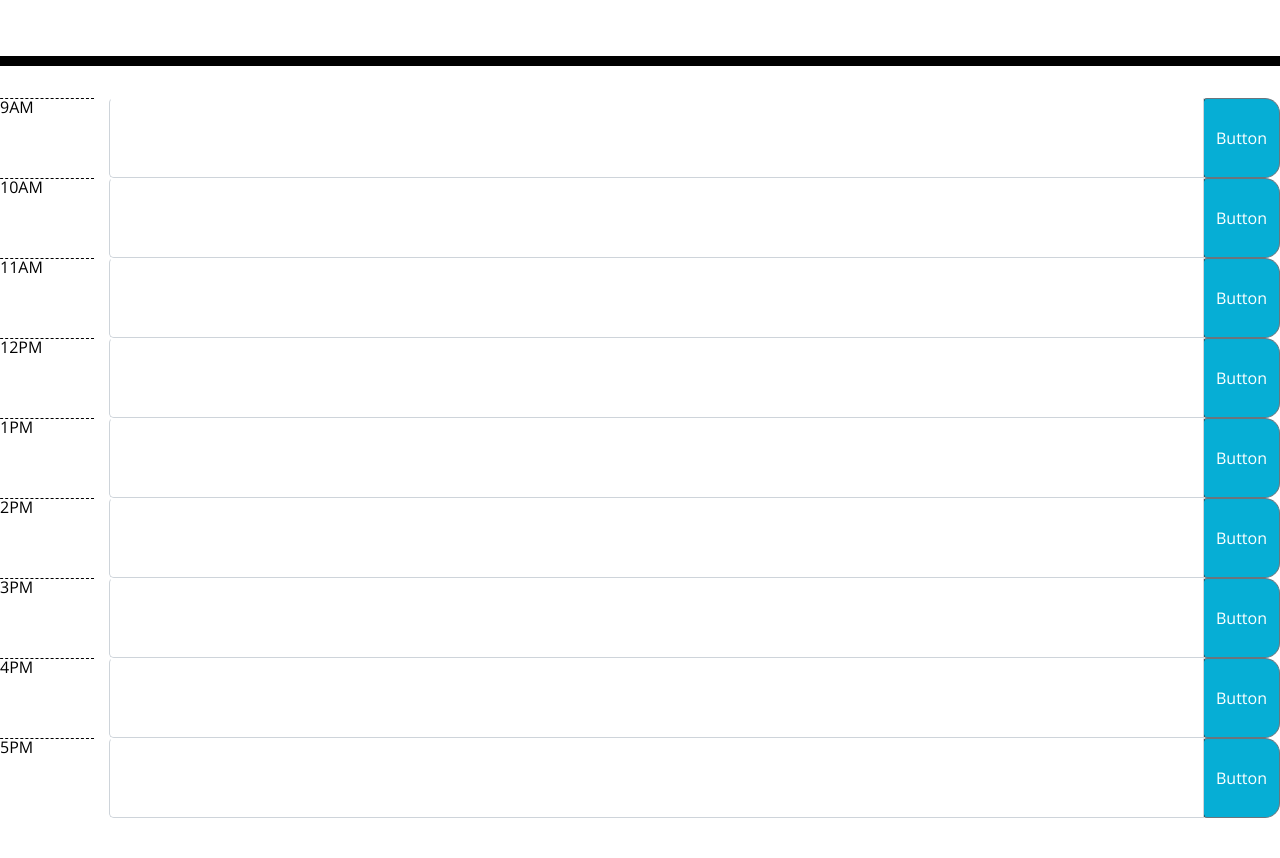
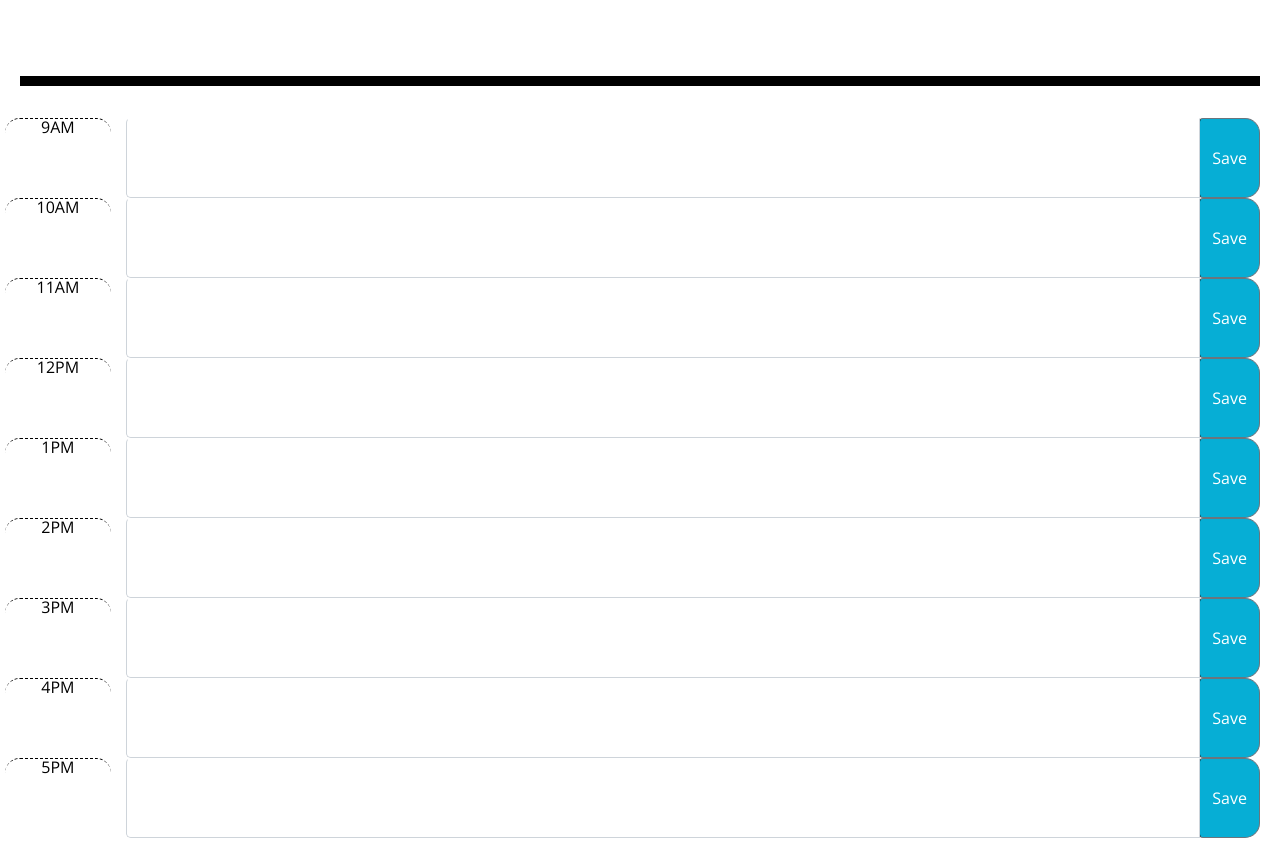
Before and after one commit to Nickcostanza/day-planner, a plain HTML site: page index.html in a window 1280 px wide. Shown: the part 238-1096 px from the top of the page. Before the commit the page ends 1056 px from the top, so only its background shows below. Drawn offline with nearby package versions, Linux system fonts and the light colour scheme.

Commit message:
one of the finally attempts to fix issues

```diff
--- a/index.html
+++ b/index.html
@@ -31,82 +31,83 @@
 
     <div class="container-md">
       <div class="row">
-       <div class="col-md-1 hour" id="hourNine"></div>
+       <div class="col-md-1 hour time-block" id="hourNine"></div>
         <div class="input-group input-group-lg col-md-11 textarea">
-          <input type="text" class="form-control description" id="row" aria-describedby="button-addon2">
+          <input type="text" class="form-control userPlans" id="row" aria-describedby="button-addon2">
           <div class="input-group-append"></div>
-            <button class="btn btn-outline-secondary saveBtn" type="button" id="button-addon2">Button</button>
+            <button class="btn btn-outline-secondary saveBtn" type="submit" id="button-addon2">Save</button>
           </div>
         </div>
       </div>
       <div class="row">
-        <div class="col-md-1 hour" id="hourTen"></div>
+        <div class="col-md-1 hour time-block" id="hourTen"></div>
          <div class="input-group input-group-lg col-md-11 textarea">
-           <input type="text" class="form-control" id="row" aria-describedby="button-addon2">
+           <input type="text" class="form-control userPlans" id="row" aria-describedby="button-addon2">
            <div class="input-group-append"></div>
-             <button class="btn btn-outline-secondary saveBtn" type="button" id="button-addon2">Button</button>
+             <button class="btn btn-outline-secondary saveBtn" type="submit" id="button-addon2">Save</button>
            </div>
          </div>
        </div> <div class="row">
-        <div class="col-md-1 hour" id="hourEleven"></div>
+        <div class="col-md-1 hour time-block" id="hourEleven"></div>
          <div class="input-group input-group-lg col-md-11 textarea">
-           <input type="text" class="form-control" id="row" aria-describedby="button-addon2">
+           <input type="text" class="form-control userPlans" id="row" aria-describedby="button-addon2">
            <div class="input-group-append"></div>
-             <button class="btn btn-outline-secondary saveBtn" type="button" id="button-addon2">Button</button>
+             <button class="btn btn-outline-secondary saveBtn" type="submit" id="button-addon2">Save</button>
+           </div>
+         </div>
+       </div>
+      </div>
+      <div class="row">
+        <div class="col-md-1 hour time-block" id="hourTwelve"></div>
+         <div class="input-group input-group-lg col-md-11 textarea">
+           <input type="text" class="form-control userPlans" id="row" aria-describedby="button-addon2">
+           <div class="input-group-append"></div>
+             <button class="btn btn-outline-secondary saveBtn" type="submit" id="button-addon2">Save</button>
            </div>
          </div>
        </div>
       </div> <div class="row">
-        <div class="col-md-1 hour" id="hourTwelve"></div>
+        <div class="col-md-1 hour time-block" id="hourOne"></div>
          <div class="input-group input-group-lg col-md-11 textarea">
-           <input type="text" class="form-control" id="row" aria-describedby="button-addon2">
+           <input type="text" class="form-control userPlans" id="row" aria-describedby="button-addon2">
            <div class="input-group-append"></div>
-             <button class="btn btn-outline-secondary saveBtn" type="button" id="button-addon2">Button</button>
+             <button class="btn btn-outline-secondary saveBtn" type="submit" id="button-addon2">Save</button>
            </div>
          </div>
        </div>
       </div> <div class="row">
-        <div class="col-md-1 hour" id="hourOne"></div>
+        <div class="col-md-1 hour time-block" id="hourTwo"></div>
          <div class="input-group input-group-lg col-md-11 textarea">
-           <input type="text" class="form-control" id="row" aria-describedby="button-addon2">
+           <input type="text" class="form-control userPlans" id="row" aria-describedby="button-addon2">
            <div class="input-group-append"></div>
-             <button class="btn btn-outline-secondary saveBtn" type="button" id="button-addon2">Button</button>
+             <button class="btn btn-outline-secondary saveBtn" type="submit" id="button-addon2">Save</button>
            </div>
          </div>
        </div>
       </div> <div class="row">
-        <div class="col-md-1 hour" id="hourTwo"></div>
+        <div class="col-md-1 hour time-block" id="hourThree"></div>
          <div class="input-group input-group-lg col-md-11 textarea">
-           <input type="text" class="form-control" id="row" aria-describedby="button-addon2">
+           <input type="text" class="form-control userPlans" id="row" aria-describedby="button-addon2">
            <div class="input-group-append"></div>
-             <button class="btn btn-outline-secondary saveBtn" type="button" id="button-addon2">Button</button>
+             <button class="btn btn-outline-secondary saveBtn" type="submit" id="button-addon2">Save</button>
            </div>
          </div>
        </div>
       </div> <div class="row">
-        <div class="col-md-1 hour" id="hourThree"></div>
+        <div class="col-md-1 hour time-block" id="hourFour"></div>
          <div class="input-group input-group-lg col-md-11 textarea">
-           <input type="text" class="form-control" id="row" aria-describedby="button-addon2">
+           <input type="text" class="form-control userPlans" id="row" aria-describedby="button-addon2">
            <div class="input-group-append"></div>
-             <button class="btn btn-outline-secondary saveBtn" type="button" id="button-addon2">Button</button>
+             <button class="btn btn-outline-secondary saveBtn" type="submit" id="button-addon2">Save</button>
            </div>
          </div>
        </div>
       </div> <div class="row">
-        <div class="col-md-1 hour" id="hourFour"></div>
+        <div class="col-md-1 hour time-block" id="hourFive"></div>
          <div class="input-group input-group-lg col-md-11 textarea">
-           <input type="text" class="form-control" id="row" aria-describedby="button-addon2">
+           <input type="text" class="form-control userPlans" id="row" aria-describedby="button-addon2">
            <div class="input-group-append"></div>
-             <button class="btn btn-outline-secondary saveBtn" type="button" id="button-addon2">Button</button>
-           </div>
-         </div>
-       </div>
-      </div> <div class="row">
-        <div class="col-md-1 hour" id="hourFive"></div>
-         <div class="input-group input-group-lg col-md-11 textarea">
-           <input type="text" class="form-control" id="row" aria-describedby="button-addon2">
-           <div class="input-group-append"></div>
-             <button class="btn btn-outline-secondary saveBtn" type="button" id="button-addon2">Button</button>
+             <button class="btn btn-outline-secondary saveBtn" type="button" id="button-addon2">Save</button>
            </div>
          </div>
        </div>
--- a/script.js
+++ b/script.js
@@ -6,7 +6,7 @@ $('#currentDay').text(current);
 console.log(current);
 
 
-//add time slot to planner(SO MUCH EXTRA CODE..I KNOW Lol)
+//add time slot to planner(not dry code)
 var hourNine = moment().hour('9').format('h');
 var hourTen = moment().hour('10').format('h');
 var hourEleven = moment().hour('11').format('h');
@@ -19,6 +19,7 @@ var hourFive = moment().hour('5').format('h');
 
 var hours = [hourNine, hourTen, hourEleven, hourTwelve, hourOne, hourTwo, hourThree, hourFour, hourFive];
 
+
 $("#hourNine").text(hourNine + "AM");
 $("#hourTen").text(hourTen + "AM");
 $("#hourEleven").text(hourEleven + "AM");
@@ -30,9 +31,18 @@ $("#hourFour").text(hourFour + "PM");
 $("#hourFive").text(hourFive + "PM");
 
 //create a function that changes colors of time slots as the day
-//goes on past/present/future
+//goes on past/present/future(NOT WORKING YET)
+function changeColor(){
+
+if (moment() > hours)
+    ('#row').addClass('past')
+
+else if(moment() < hours)
+    ('#row').addClass('future')
 
 
 
+};
+
+changeColor();
 //locally store the information put in to the time slots
-//refresh every morning
--- a/style.css
+++ b/style.css
@@ -2,6 +2,7 @@ body {
   font-family: 'Open Sans', sans-serif;
   font-size: 16px;
   line-height: 1;
+  margin: 20px;
 }
 
 
```
Also changed, not shown: Homepage.png (added), 1 other file.
